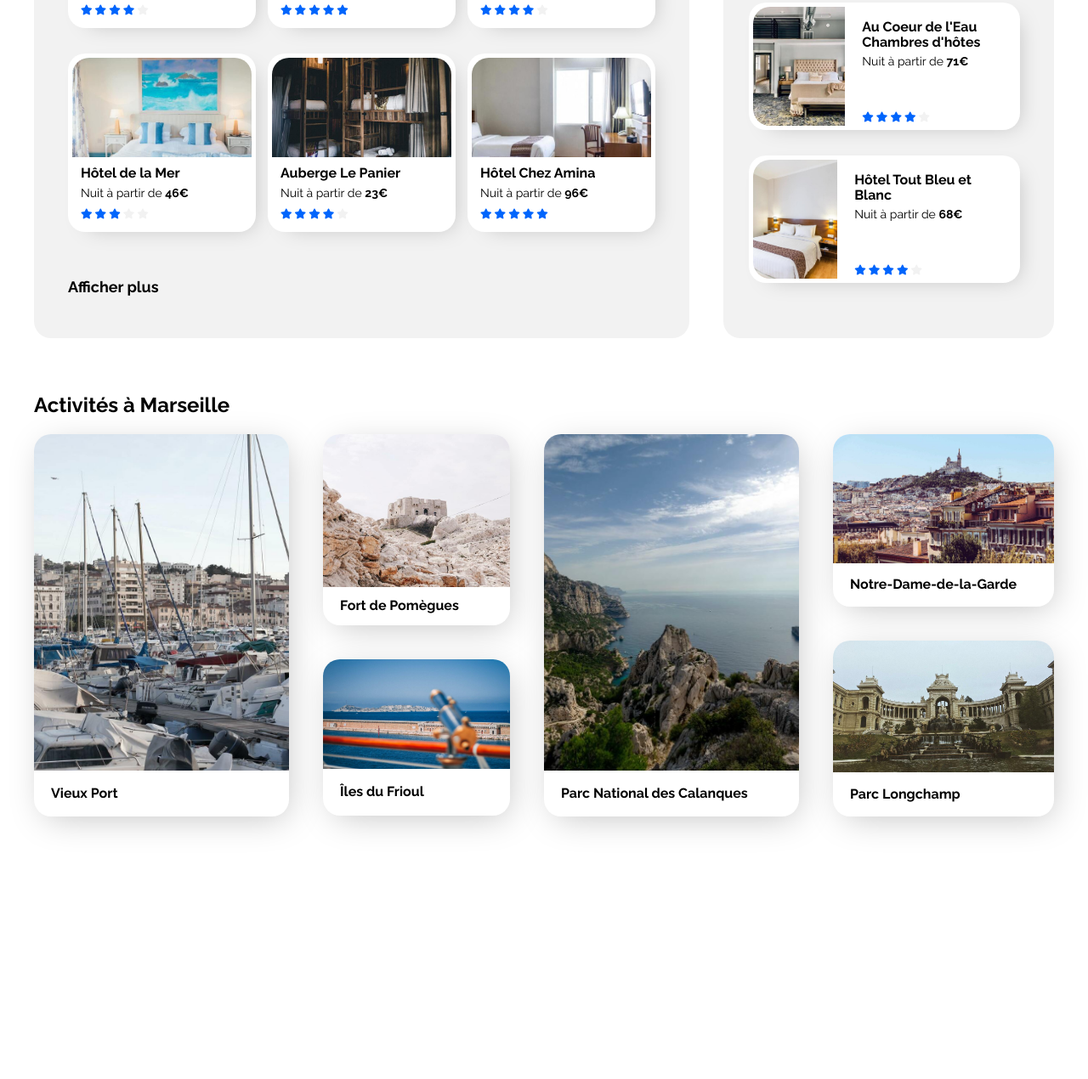
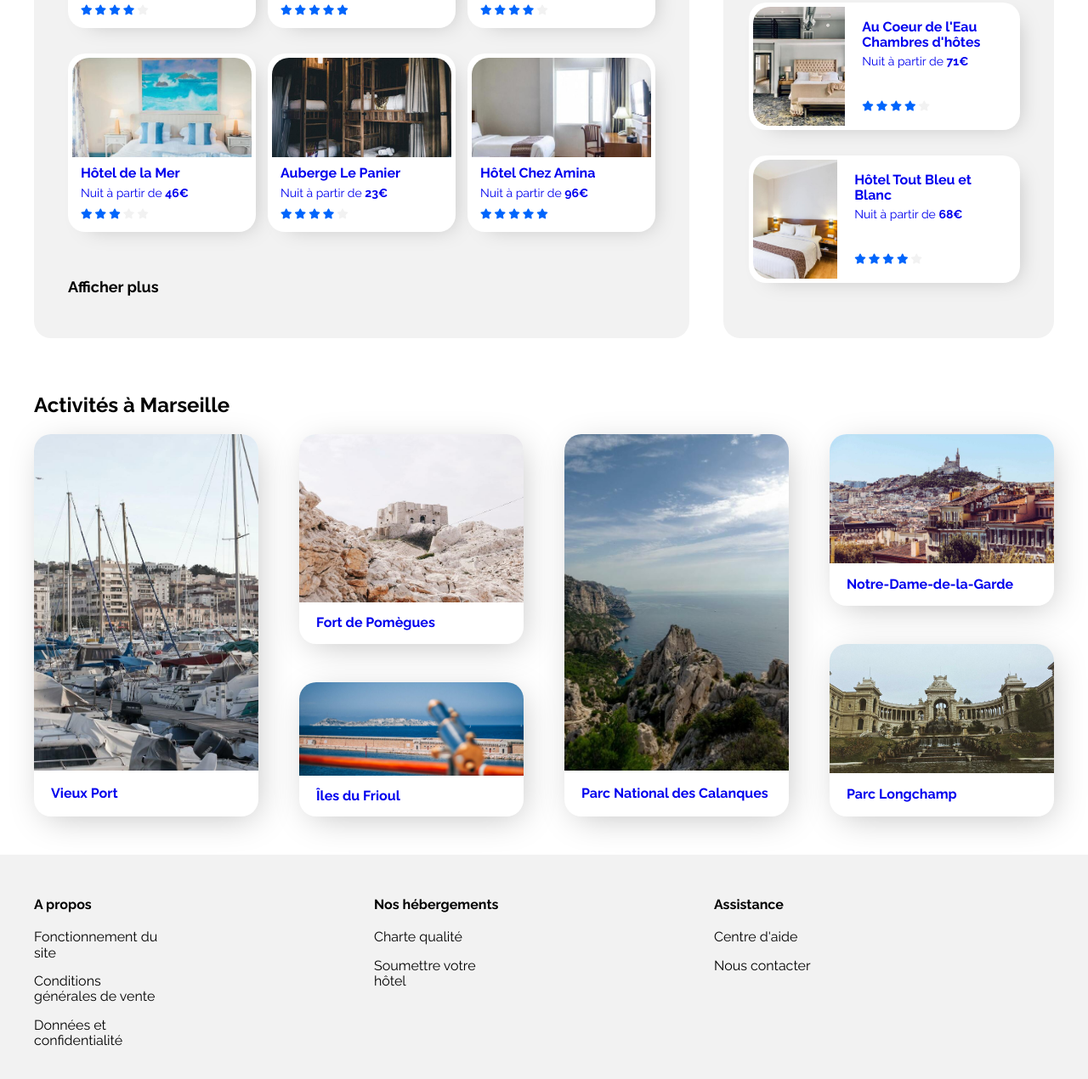
Before and after one commit to ben-brunner/P2-booki, a plain HTML site: page index.html in a window 1280 px wide. Shown: the part 702-1972 px from the top of the page at 85% size. Before the commit the page ends 1708 px from the top, so only its background shows below. Drawn offline with Linux system fonts and the light colour scheme.

Commit message:
footer to fix

```diff
--- a/css/style.css
+++ b/css/style.css
@@ -97,7 +97,7 @@ nav {
   color: var(--blue) !important;
   border-top: 2px solid var(--blue);
 }
-.nav-link:visited {
+a:visited {
   color: black;
 }
 #lodgings_nav_link {
@@ -186,7 +186,9 @@ div#filters span {
   padding: 13px;
 }
 .filters-pill:hover {
-  transform: scale(1.15);
+  /* transform: scale(1.15); */
+  background-color: var(--light-blue);
+  /* color: white; */
 }
 
 .filters-icon {
@@ -227,6 +229,9 @@ div#filters span {
 main {
   margin-top: 15px;
 }
+main a {
+  text-decoration: none;
+}
 
 #lodgings-popular-container {
   display: flex;
@@ -262,13 +267,16 @@ main {
   width: 100%;
   margin-bottom: 40px;
 }
+.cards-container > a {
+  display: flex;
+  width: 32%;
+}
 
 .card {
   margin-top: 15px;
   margin-bottom: 15px;
   display: flex;
   flex-direction: column;
-  width: 32%;
   height: 210px;
   background: white;
   padding: 5px;
@@ -320,6 +328,11 @@ div.card-content > div {
   margin-bottom: 0;
 }
 
+.popular-cards-container > a {
+  display: flex;
+  width: 100%;
+}
+
 .popular-card {
   display: flex;
   margin-top: 15px;
@@ -345,15 +358,17 @@ div.popular-card img {
 }
 
 .popular-card-content {
+  overflow-y: scroll;
   padding: 15px 20px;
   display: flex;
   flex-direction: column;
+  justify-content: start;
   height: 100%;
 }
 
 div.popular-card-content > div {
   font-size: 12px;
-  margin-top: 40px;
+  margin-top: auto;
   margin-bottom: 0;
 }
 
@@ -367,15 +382,39 @@ div.popular-card-content > div {
 
 #activities-container {
   display: flex;
+  justify-content: space-between;
   height: 450px;
   width: 100%;
+}
+
+#activities-container > a {
+  display: flex;
+  width: 22%;
 }
 
 .split-container {
   display: flex;
   flex-direction: column;
-  width: 25%;
+  justify-content: space-between;
+  width: 22%;
   height: 100%;
+}
+
+#pomegues-card,
+#frioul-card {
+  display: flex;
+  height: 55%;
+}
+
+#frioul-card {
+  height: 35%;
+}
+
+#nd-garde-card,
+#longchamp-card {
+  display: flex;
+  height: 45%;
+  width: 100%;
 }
 
 .activities-card {
@@ -392,7 +431,7 @@ div.popular-card-content > div {
 }
 
 .xl {
-  width: 25%;
+  width: 100%;
 }
 .xl > img {
   object-fit: cover;
@@ -405,10 +444,7 @@ div.popular-card-content > div {
 }
 
 .lg {
-  height: 50%;
-  margin-left: 40px;
-  margin-right: 40px;
-  margin-bottom: 40px;
+  width: 100%;
 }
 .lg > img {
   object-fit: cover;
@@ -421,11 +457,8 @@ div.popular-card-content > div {
 }
 
 .md {
-  height: 46%;
-  margin-left: 40px;
-}
-.md-1 {
-  margin-bottom: 40px;
+  width: 100%;
+  display: flex;
 }
 .md > img {
   object-fit: cover;
@@ -433,14 +466,13 @@ div.popular-card-content > div {
   border-radius: 20px 20px 0 0;
 }
 .md > h3 {
-  margin: auto 0;
   margin-left: 20px;
+  margin-top: auto;
+  margin-bottom: auto;
 }
 
 .sm {
-  margin-left: 40px;
-  margin-right: 40px;
-  height: 41%;
+  width: 100%;
 }
 .sm > img {
   object-fit: cover;
@@ -450,6 +482,26 @@ div.popular-card-content > div {
 .sm > h3 {
   margin: auto 0;
   margin-left: 20px;
+}
+
+/* ---FOOTER--- */
+footer {
+  background-color: var(--grey);
+  padding-top: 50px !important;
+  padding-bottom: 35px !important;
+}
+
+footer div {
+  margin-right: 250px;
+  width: 20%;
+}
+
+footer h3 {
+  margin-bottom: 20px;
+}
+
+footer span {
+  margin-bottom: 15px;
 }
 
 /* MEDIA QUERIES */
@@ -510,6 +562,11 @@ div.popular-card-content > div {
     flex-direction: column;
   }
 
+  .cards-container > a {
+    display: flex;
+    width: 100%;
+  }
+
   .card {
     width: 100%;
     margin-top: 10px;
@@ -519,6 +576,10 @@ div.popular-card-content > div {
   #activities-container {
     display: flex;
     flex-direction: column;
+    width: 100%;
+    height: auto;
+  }
+  #activities-container > a {
     width: 100%;
   }
 
@@ -537,6 +598,14 @@ div.popular-card-content > div {
   .md,
   .sm {
     width: 100%;
+  }
+
+  .split-container {
+    justify-content: start;
+  }
+
+  #frioul-card {
+    height: auto;
   }
 
   .md-2 {
--- a/index.html
+++ b/index.html
@@ -116,6 +116,7 @@
         <section id="lodgings">
           <h2>Hébergements à Marseille</h2>
           <div class="cards-container">
+            <a href="#">
               <div class="card">
                 <img
                   src="assets/hebergements/4_small/marcus-loke-WQJvWU_HZFo-unsplash.jpg"
@@ -133,7 +134,9 @@
                   </div>
                 </div>
               </div>
+            </a>
 
+            <a href="#">
               <div class="card">
                 <img
                   src="assets/hebergements/4_small/fred-kleber-gTbaxaVLvsg-unsplash.jpg"
@@ -151,7 +154,9 @@
                   </div>
                 </div>
               </div>
+            </a>
 
+            <a href="#">
               <div class="card">
                 <img
                   src="assets/hebergements/4_small/reisetopia-B8WIgxA_PFU-unsplash.jpg"
@@ -169,7 +174,9 @@
                   </div>
                 </div>
               </div>
+            </a>
 
+            <a href="#">
               <div class="card">
                 <img
                   src="assets/hebergements/4_small/annie-spratt-Eg1qcIitAuA-unsplash.jpg"
@@ -187,7 +194,9 @@
                   </div>
                 </div>
               </div>
+            </a>
 
+            <a href="#">
               <div class="card">
                 <img
                   src="assets/hebergements/4_small/nicate-lee-kT-ZyaiwBe0-unsplash.jpg"
@@ -205,7 +214,9 @@
                   </div>
                 </div>
               </div>
+            </a>
 
+            <a href="#">
               <div class="card">
                 <img
                   src="assets/hebergements/4_small/febrian-zakaria-M6S1WvfW68A-unsplash.jpg"
@@ -223,6 +234,7 @@
                   </div>
                 </div>
               </div>
+            </a>
           </div>
           <a class="more" href="#">Afficher plus</a>
         </section>
@@ -234,6 +246,7 @@
           </div>
 
           <div class="cards-container popular-cards-container">
+            <a href="#">
               <div class="popular-card">
                 <img
                   src="assets/hebergements/4_small/emile-guillemot-Bj_rcSC5XfE-unsplash.jpg"
@@ -251,6 +264,9 @@
                   </div>
                 </div>
               </div>
+            </a>
+
+            <a href="#">
               <div class="popular-card">
                 <img
                   src="assets/hebergements/4_small/aw-creative-VGs8z60yT2c-unsplash.jpg"
@@ -268,7 +284,9 @@
                   </div>
                 </div>
               </div>
+            </a>
 
+            <a href="#">
               <div class="popular-card">
                 <img
                   src="assets/hebergements/4_small/febrian-zakaria-sjvU0THccQA-unsplash.jpg"
@@ -286,6 +304,7 @@
                   </div>
                 </div>
               </div>
+            </a>
           </div>
         </section>
       </section>
@@ -293,6 +312,7 @@
       <section id="activities" class="component">
         <h2>Activités à Marseille</h2>
         <div id="activities-container">
+          <a href="#">
             <div class="activities-card xl">
               <img
                 src="assets/activites/3_medium/reno-laithienne-QUgJhdY5Fyk-unsplash.jpg"
@@ -300,7 +320,10 @@
               />
               <h3>Vieux Port</h3>
             </div>
+          </a>
+
           <div class="split-container">
+            <a href="#" id="pomegues-card">
               <div class="activities-card lg">
                 <img
                   src="assets/activites/3_medium/paul-hermann-QFTrLdQIRhI-unsplash.jpg"
@@ -308,6 +331,9 @@
                 />
                 <h3>Fort de Pomègues</h3>
               </div>
+            </a>
+
+            <a href="#" id="frioul-card">
               <div class="activities-card sm">
                 <img
                   src="assets/activites/3_medium/kevin-hikari-rV_Qd1l-VXg-unsplash.jpg"
@@ -315,7 +341,10 @@
                 />
                 <h3>Îles du Frioul</h3>
               </div>
+            </a>
           </div>
+
+          <a href="#">
             <div class="activities-card xl">
               <img
                 src="assets/activites/3_medium/kilyan-sockalingum-NR8-cBCN3aI-unsplash.jpg"
@@ -323,7 +352,10 @@
               />
               <h3>Parc National des Calanques</h3>
             </div>
+          </a>
+
           <div class="split-container">
+            <a href="#" id="nd-garde-card">
               <div class="activities-card md md-1">
                 <img
                   src="assets/activites/3_medium/florian-wehde-xW9e8gdotxI-unsplash.jpg"
@@ -331,6 +363,9 @@
                 />
                 <h3>Notre-Dame-de-la-Garde</h3>
               </div>
+            </a>
+
+            <a href="#" id="longchamp-card">
               <div class="activities-card md md-2">
                 <img
                   src="assets/activites/3_medium/lena-paulin-wH2-EJoDcV0-unsplash.jpg"
@@ -338,11 +373,31 @@
                 />
                 <h3>Parc Longchamp</h3>
               </div>
+            </a>
           </div>
         </div>
       </section>
     </main>
 
-    <footer></footer>
+    <footer class="flex component">
+      <div class="flex flex-col">
+        <h3>A propos</h3>
+        <span>Fonctionnement du site</span>
+        <span>Conditions générales de vente</span>
+        <span>Données et confidentialité</span>
+      </div>
+
+      <div class="flex flex-col">
+        <h3>Nos hébergements</h3>
+        <span>Charte qualité</span>
+        <span>Soumettre votre hôtel</span>
+      </div>
+
+      <div class="flex flex-col">
+        <h3>Assistance</h3>
+        <span>Centre d'aide</span>
+        <span>Nous contacter</span>
+      </div>
+    </footer>
   </body>
 </html>
```
Lines whose indentation alone changed are shown as unchanged.
